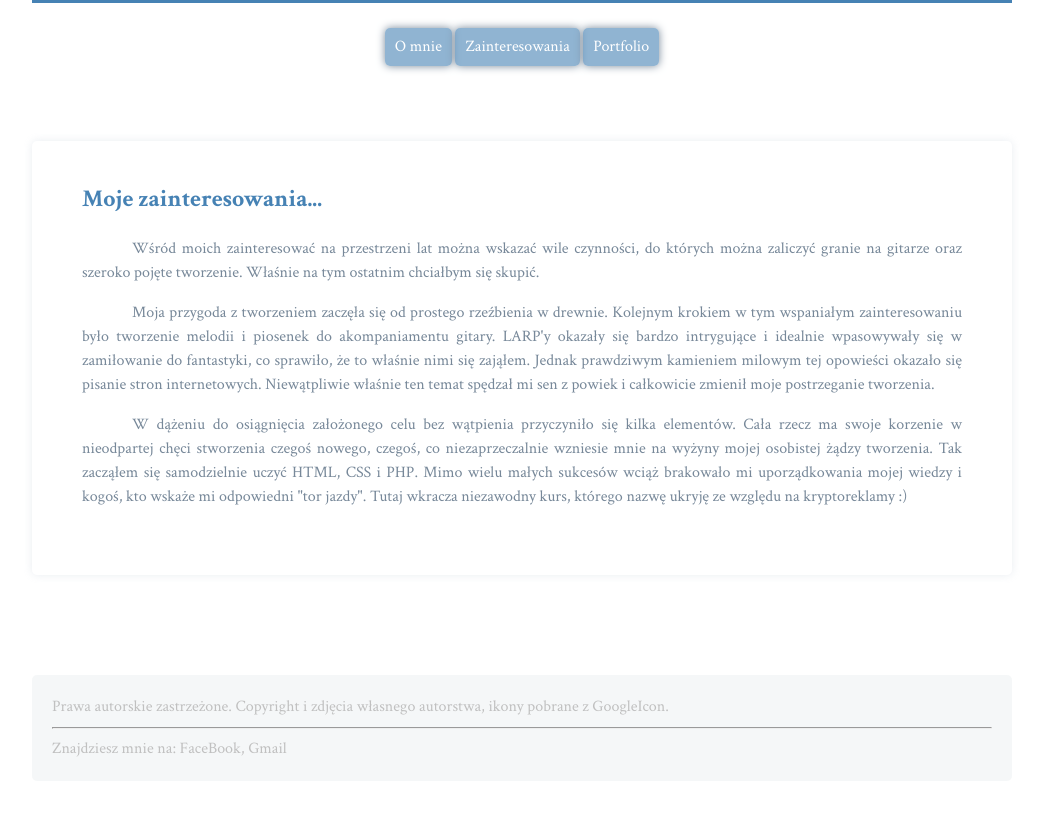
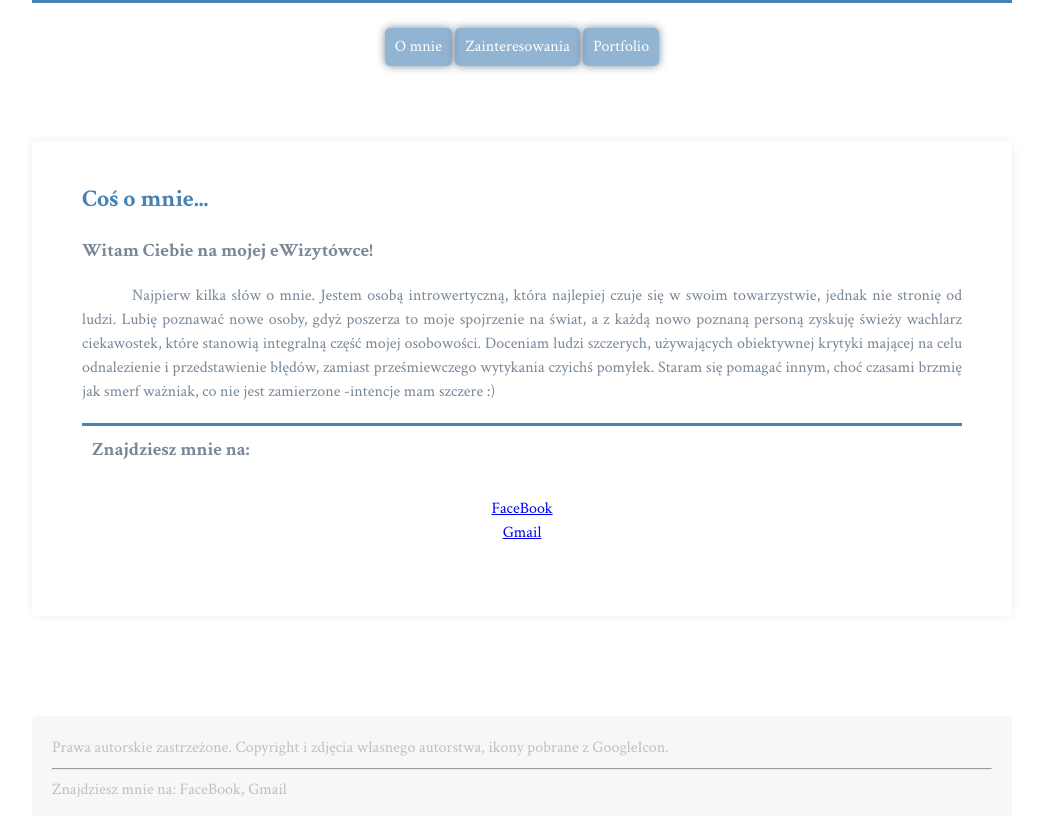
Before and after one commit to p27wasylik/awasylik, a plain HTML site: page index.html in a window 1280 px wide. Shown: the part 398-1214 px from the top of the page, without its empty margins (118-1161 px from the left). Before the commit the page ends 1189 px from the top, so only its background shows below. Drawn offline with Linux system fonts and the light colour scheme.

Commit message:
changed visible on start section

```diff
--- a/index.html
+++ b/index.html
@@ -46,7 +46,7 @@
 
     </header>
     <main>
-        <section id="aboutMe" class="section section--hidden js-aboutMe">
+        <section id="aboutMe" class="section js-aboutMe">
             <h2 class="section__h2">Coś o mnie...</h2>
             <h3>Witam Ciebie na mojej eWizytówce!</h3>
             <p class="section__paragraph">
@@ -65,7 +65,7 @@
                 <a href="mailto:p27wasylik@gmail.com">Gmail</a>
             </p>
         </section>
-        <section id="myHobby" class="section js-hobby">
+        <section id="myHobby" class="section section--hidden js-hobby">
             <h2 class="section__h2">Moje zainteresowania...</h2>
             <p class="section__paragraph">
                 Wśród moich zainteresować na przestrzeni lat można wskazać wile czynności, do których można zaliczyć
```
